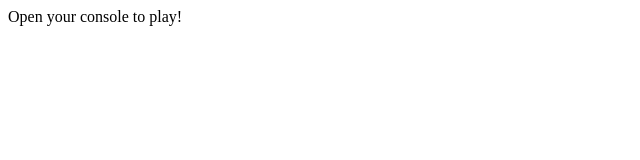
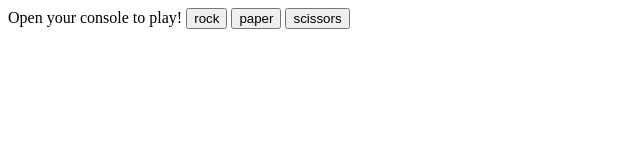
Before and after one commit to annisaps313/rock-paper-scissors, a plain HTML site: page index.html in a window 1280 px wide. Shown: the whole page, without its empty margins (0-640 px from the left). Drawn offline with Linux system fonts and the light colour scheme.

Commit message:
Add button

```diff
--- a/index.html
+++ b/index.html
@@ -7,6 +7,9 @@
 </head>
 <body>
     Open your console to play!
+    <input type="button" value="rock">
+    <input type="button" value="paper">
+    <input type="button" value="scissors">
     <script src="./index.js"></script>
 </body>
 </html>
```
